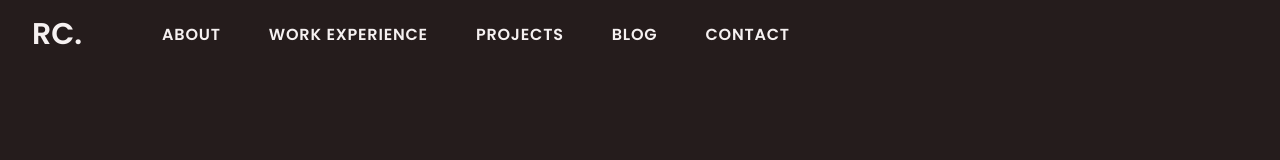
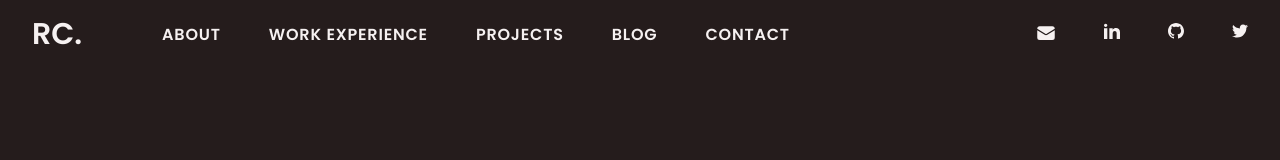
Before and after one commit to crisner/my-portfolio, a Next.js app: page / in a window 1280 px wide. Shown: the top 160 px of the page. Built offline with nearby package versions, Linux system fonts and the light colour scheme.

Commit message:
Add social icons to navbar

```diff
--- a/app/globals.css
+++ b/app/globals.css
@@ -30,6 +30,6 @@
   margin-top: 68px;
 }
 
-svg {
+.social-icon {
   fill: var(--text-color);
 }
--- a/components/NavBar.js
+++ b/components/NavBar.js
@@ -1,21 +1,28 @@
 "use client";
 
 import React, { useState } from "react";
-import { Dialog } from '@headlessui/react'
+import { Dialog } from "@headlessui/react";
 import {
   Bars3Icon,
   XMarkIcon,
-} from '@heroicons/react/24/outline'
+  // EnvelopeIcon
+} from "@heroicons/react/24/outline";
+import {
+  EnvelopeIcon
+} from "@heroicons/react/24/solid";
+import LinkedInIcon from "@/components/icons/LinkedInIcon";
+import GithubIcon from "@/components/icons/GithubIcon";
+import TwitterIcon from "@/components/icons/TwitterIcon";
 import { usePathname } from "next/navigation";
 import styles from "./Navbar.module.css";
 import Link from "next/link";
 
 const NavBar = () => {
   const pathname = usePathname();
-  const [mobileMenuOpen, setMobileMenuOpen] = useState(false)
+  const [mobileMenuOpen, setMobileMenuOpen] = useState(false);
   return (
     <nav
-      className="mx-auto flex items-center justify-between p-4 lg:px-8 fixed z-10 top-0"
+      className="mx-auto flex items-center justify-between p-4 lg:px-8 fixed z-10 top-0 w-full"
       aria-label="Global"
     >
       <div className="flex">
@@ -33,7 +40,8 @@
           <Bars3Icon className="h-6 w-6" aria-hidden="true" />
         </button>
       </div>
-      <div className="hidden lg:flex lg:flex-1 lg:gap-x-12 pl-20">
+      <div className="hidden lg:flex lg:flex-1 pl-20 justify-between">
+        <div className="flex lg:gap-x-12">
           <Link
             href="/about"
             className={`${styles.nav_item} ${
@@ -75,9 +83,26 @@
             Contact
           </Link>
         </div>
-      <Dialog className="lg:hidden" open={mobileMenuOpen} onClose={setMobileMenuOpen}>
+        <div className="flex lg:gap-x-12">
+        <Link
+            href="mailto:christie.reni@gmail.com" className={`${styles.link_icon}`}><EnvelopeIcon className="h-5 w-5" /></Link>
+          <Link
+            href="https://www.linkedin.com/in/renishachristie/" className={`${styles.link_icon}`}><LinkedInIcon className="h-4 w-4 social-icon" /></Link>
+          <Link
+            href="https://github.com/crisner" className={`${styles.link_icon}`}><GithubIcon className="h-4 w-4 social-icon" /></Link>
+          <Link
+            href="https://twitter.com/crisner86" className={`${styles.link_icon}`}><TwitterIcon className="h-4 w-4 social-icon" /></Link>
+        </div>
+      </div>
+      <Dialog
+        className="lg:hidden"
+        open={mobileMenuOpen}
+        onClose={setMobileMenuOpen}
+      >
         <div className="fixed inset-0 z-10" />
-        <Dialog.Panel className={`${styles.nav_sm} fixed inset-y-0 right-0 z-10 w-full overflow-y-auto px-6 py-6 sm:max-w-sm sm:ring-1 sm:ring-gray-900/10`}>
+        <Dialog.Panel
+          className={`${styles.nav_sm} fixed inset-y-0 right-0 z-10 w-full overflow-y-auto px-6 py-6 sm:max-w-sm sm:ring-1 sm:ring-gray-900/10`}
+        >
           <div className="flex items-center justify-between">
             <Link href="/" className="-m-1.5 p-1.5">
               <span className="text-3xl font-bold">RC.</span>
@@ -87,8 +112,10 @@
               className="-m-2.5 rounded-md p-2.5 text-gray-700"
               onClick={() => setMobileMenuOpen(false)}
             >
-
-              <XMarkIcon className="icon-color-light h-6 w-6" aria-hidden="true" />
+              <XMarkIcon
+                className="icon-color-light h-6 w-6"
+                aria-hidden="true"
+              />
             </button>
           </div>
           <div className="mt-6 flow-root">
@@ -134,7 +161,6 @@
                 >
                   Contact
                 </Link>
-
               </div>
             </div>
           </div>
--- a/components/Navbar.module.css
+++ b/components/Navbar.module.css
@@ -1,15 +1,16 @@
-.nav_item {
+.nav_item, .link_icon {
   text-decoration: none;
   position: relative;
   bottom: -1px;
 }
 
+.link_icon:hover:after,
 .nav_item:hover:after,
 .nav_item:active:after,
 .nav_item:focus:after,
 .active:after {
   content: "";
-  width: 35%;
+  width: 40%;
   position: absolute;
   left: 50%;
   bottom: -6px;
--- /dev/null
+++ b/components/icons/GithubIcon.js
@@ -0,0 +1,16 @@
+import React from "react";
+
+const GithubIcon = ({fill = "currentColor", className='h-5 w-5'}) => {
+  return (
+    <svg
+      xmlns="http://www.w3.org/2000/svg"
+      className={className}
+      fill={fill}
+      viewBox="0 0 24 24"
+    >
+      <path d="M12 0c-6.626 0-12 5.373-12 12 0 5.302 3.438 9.8 8.207 11.387.599.111.793-.261.793-.577v-2.234c-3.338.726-4.033-1.416-4.033-1.416-.546-1.387-1.333-1.756-1.333-1.756-1.089-.745.083-.729.083-.729 1.205.084 1.839 1.237 1.839 1.237 1.07 1.834 2.807 1.304 3.492.997.107-.775.418-1.305.762-1.604-2.665-.305-5.467-1.334-5.467-5.931 0-1.311.469-2.381 1.236-3.221-.124-.303-.535-1.524.117-3.176 0 0 1.008-.322 3.301 1.23.957-.266 1.983-.399 3.003-.404 1.02.005 2.047.138 3.006.404 2.291-1.552 3.297-1.23 3.297-1.23.653 1.653.242 2.874.118 3.176.77.84 1.235 1.911 1.235 3.221 0 4.609-2.807 5.624-5.479 5.921.43.372.823 1.102.823 2.222v3.293c0 .319.192.694.801.576 4.765-1.589 8.199-6.086 8.199-11.386 0-6.627-5.373-12-12-12z" />
+    </svg>
+  );
+};
+
+export default GithubIcon;
--- /dev/null
+++ b/components/icons/LinkedInIcon.js
@@ -0,0 +1,16 @@
+import React from "react";
+
+const LinkedInIcon = ({fill = "currentColor", className='h-5 w-5'}) => {
+  return (
+    <svg
+      xmlns="http://www.w3.org/2000/svg"
+      className={className}
+      fill={fill}
+      viewBox="0 0 24 24"
+    >
+      <path d="M4.98 3.5c0 1.381-1.11 2.5-2.48 2.5s-2.48-1.119-2.48-2.5c0-1.38 1.11-2.5 2.48-2.5s2.48 1.12 2.48 2.5zm.02 4.5h-5v16h5v-16zm7.982 0h-4.968v16h4.969v-8.399c0-4.67 6.029-5.052 6.029 0v8.399h4.988v-10.131c0-7.88-8.922-7.593-11.018-3.714v-2.155z" />
+    </svg>
+  );
+};
+
+export default LinkedInIcon;
--- /dev/null
+++ b/components/icons/TwitterIcon.js
@@ -0,0 +1,16 @@
+import React from "react";
+
+const TwitterIcon = ({fill = "currentColor", className='h-5 w-5'}) => {
+  return (
+    <svg
+      xmlns="http://www.w3.org/2000/svg"
+      className={className}
+      fill={fill}
+      viewBox="0 0 24 24"
+    >
+      <path d="M24 4.557c-.883.392-1.832.656-2.828.775 1.017-.609 1.798-1.574 2.165-2.724-.951.564-2.005.974-3.127 1.195-.897-.957-2.178-1.555-3.594-1.555-3.179 0-5.515 2.966-4.797 6.045-4.091-.205-7.719-2.165-10.148-5.144-1.29 2.213-.669 5.108 1.523 6.574-.806-.026-1.566-.247-2.229-.616-.054 2.281 1.581 4.415 3.949 4.89-.693.188-1.452.232-2.224.084.626 1.956 2.444 3.379 4.6 3.419-2.07 1.623-4.678 2.348-7.29 2.04 2.179 1.397 4.768 2.212 7.548 2.212 9.142 0 14.307-7.721 13.995-14.646.962-.695 1.797-1.562 2.457-2.549z" />
+    </svg>
+  );
+};
+
+export default TwitterIcon;
```
Lines whose indentation alone changed are shown as unchanged.
